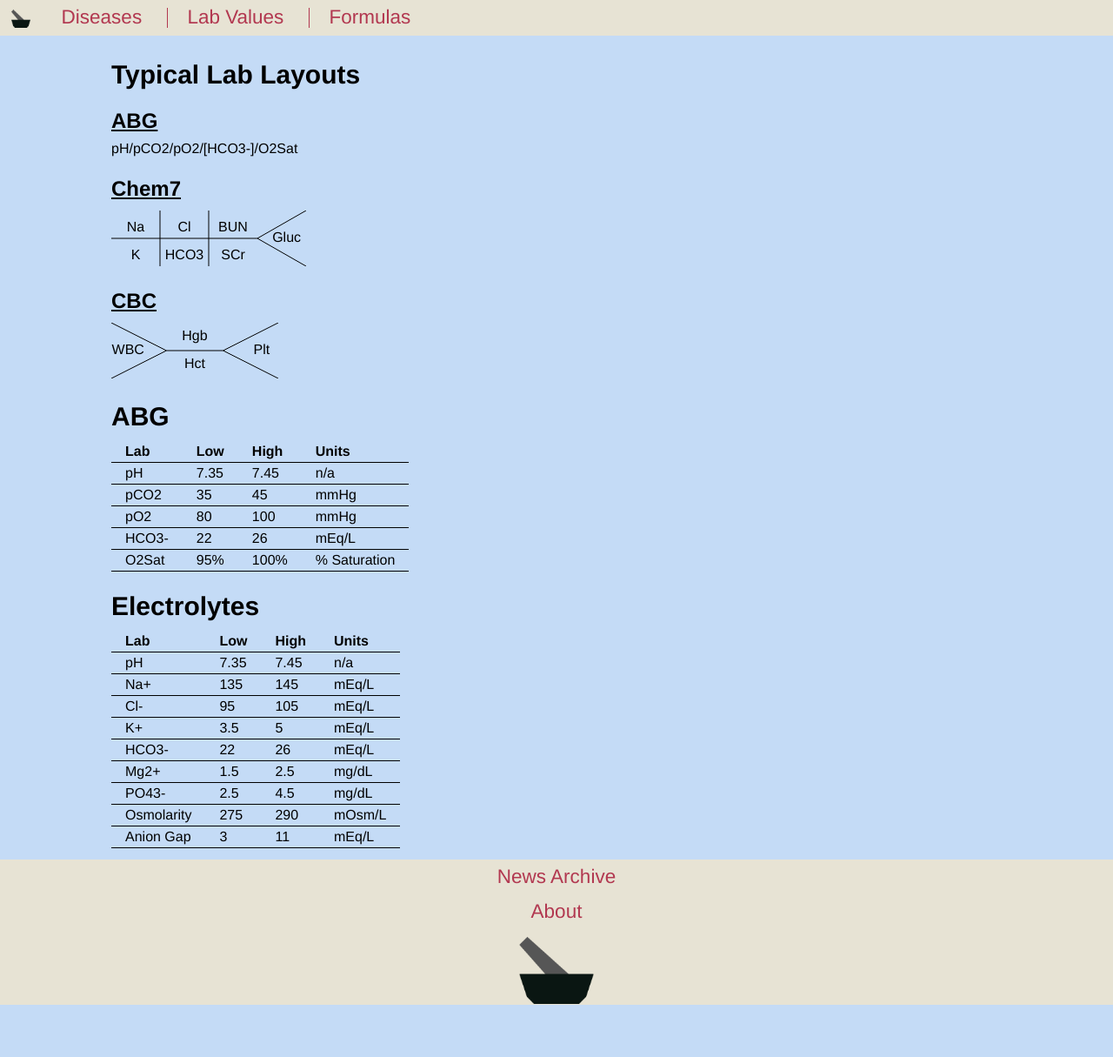
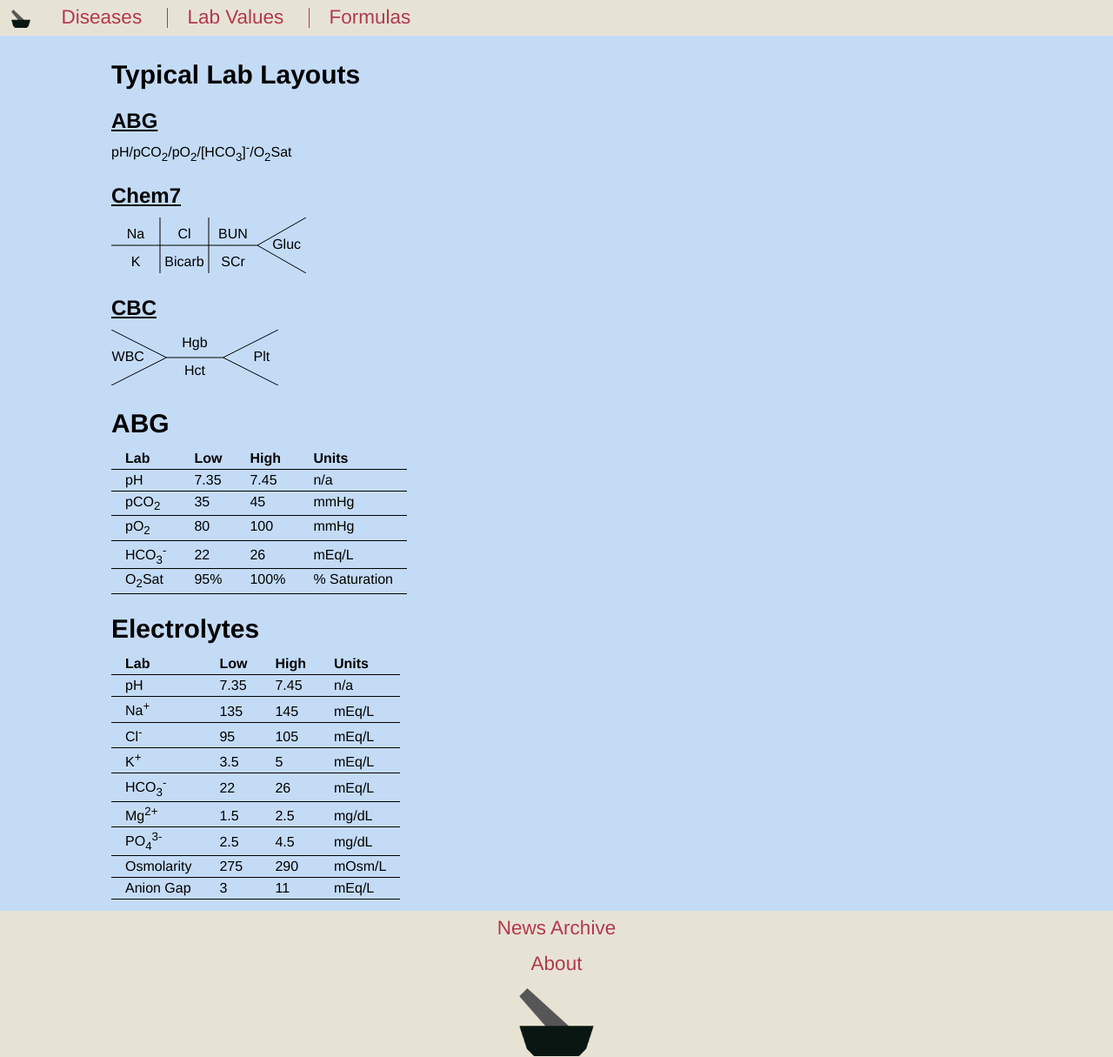
Before and after one commit to corbincox72/peripheral_brain, a Jekyll site: the page built from lab_values.html, in a window 1280 px wide. Shown: the whole page at 87% size. Built offline with Jekyll 4.4.1, drawn with Linux system fonts in a browser that asks for light colours; before the commit the page ends 1155 px from its top, so only the background shows below that.

Commit message:
Sub and Superscript

```diff
--- a/css/main.css
+++ b/css/main.css
@@ -3,7 +3,7 @@ html, body, div, span, applet, object, iframe,
 h1, h2, h3, h4, h5, h6, p, blockquote, pre,
 a, abbr, acronym, address, big, cite, code,
 del, dfn, em, img, ins, kbd, q, s, samp,
-small, strike, strong, sub, sup, tt, var,
+small, strike, strong, tt, var,
 b, u, i, center, dl, dt, dd, ol, ul, li,
 fieldset, form, label, legend, table, caption,
 tbody, tfoot, thead, tr, th, td, article, aside,
--- a/lab_values.html
+++ b/lab_values.html
@@ -7,7 +7,7 @@
 
 <h3>ABG</h3>
 
-<p>pH/pCO<sub>2</sub>/pO<sub>2</sub>/[HCO<sub>3</sub><sup>-</sup>]/O<sub>2</sub>Sat</p>
+<p>pH/pCO<sub>2</sub>/pO<sub>2</sub>/[HCO<sub>3</sub>]<sup>-</sup>/O<sub>2</sub>Sat</p>
 
 <h3>Chem7</h3>
 
@@ -20,7 +20,7 @@
   <text x="12.5%" y="1.5em" text-anchor="middle">Na</text>
   <text x="12.5%" y="3.5em" text-anchor="middle">K</text>
   <text x="37.5%" y="1.5em" text-anchor="middle">Cl</text>
-  <text x="37.5%" y="3.5em" text-anchor="middle">HCO3</text>
+  <text x="37.5%" y="3.5em" text-anchor="middle"> Bicarb </text>
   <text x="62.5%" y="1.5em" text-anchor="middle">BUN</text>
   <text x="62.5%" y="3.5em" text-anchor="middle">SCr</text>
   <text x="90%" y="2.25em" text-anchor="middle">Gluc</text>
```
Also changed, not shown: 3 other files.
